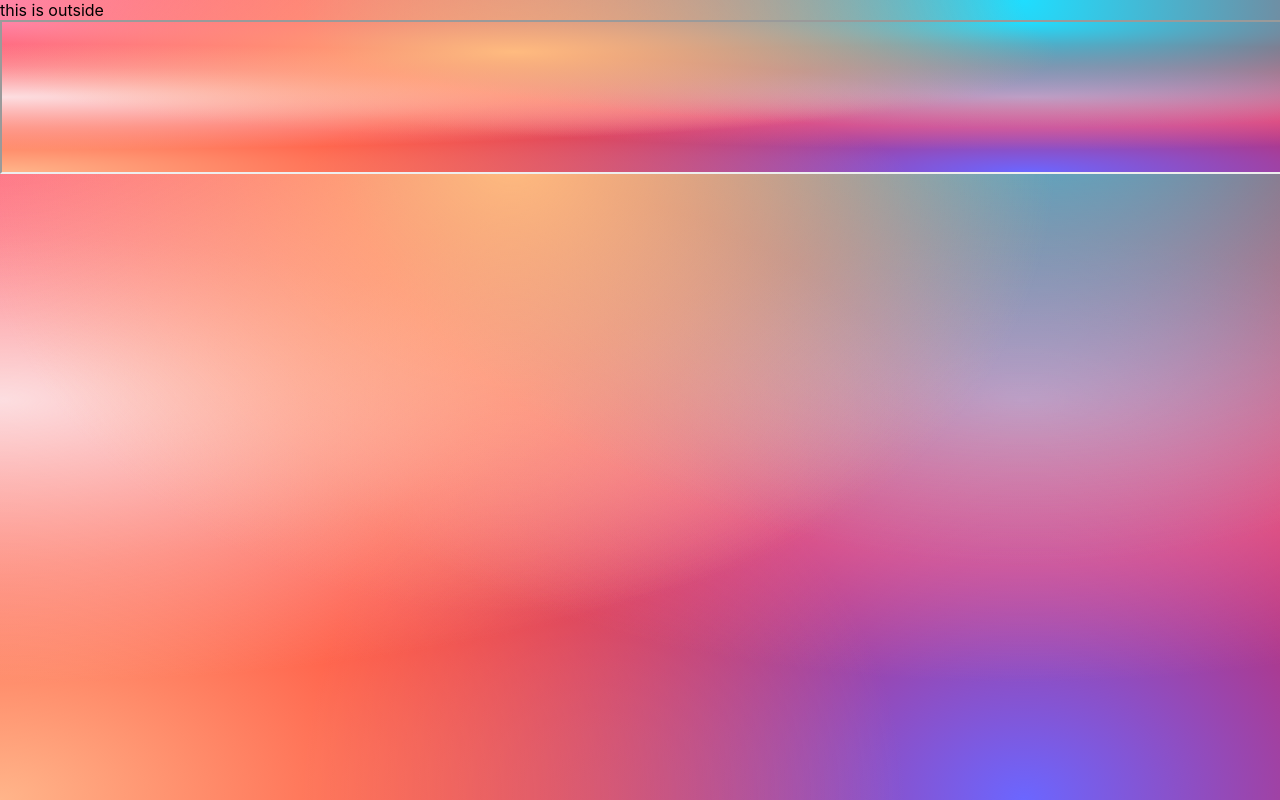
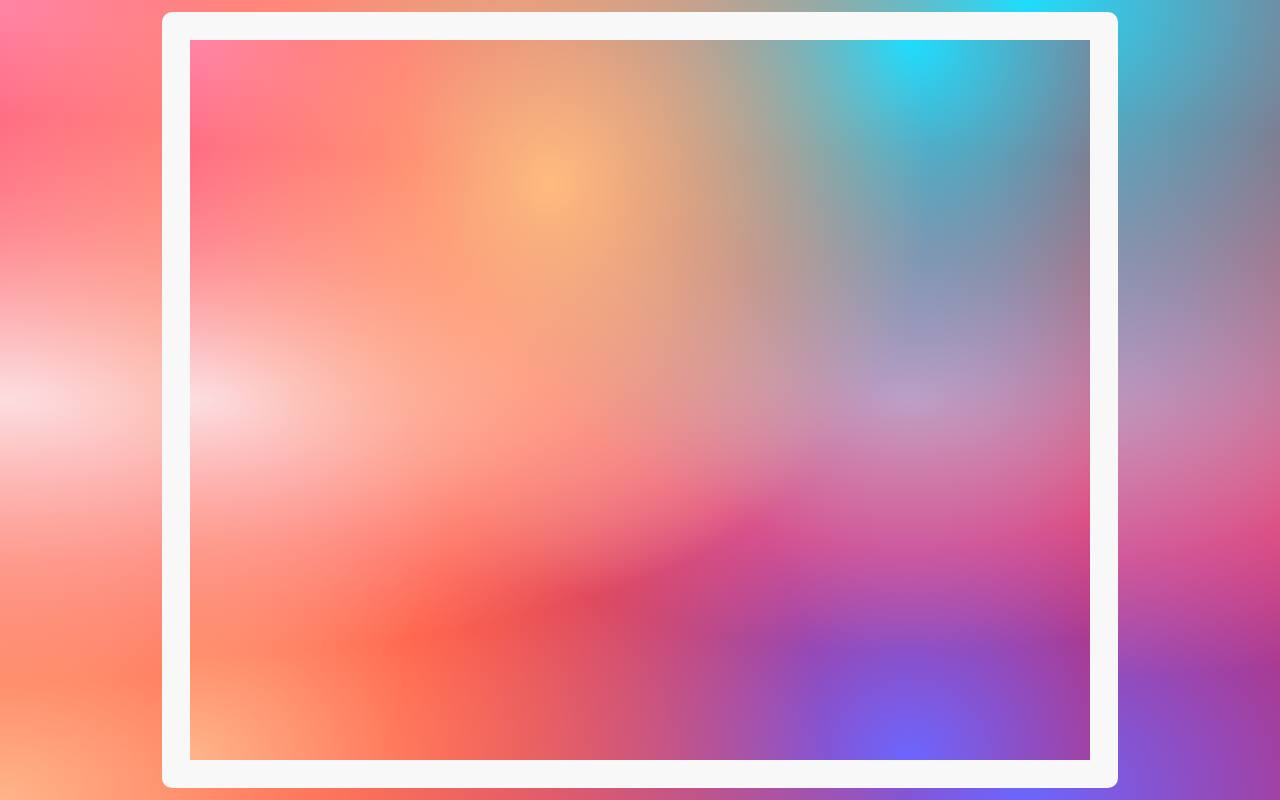
Before and after one commit to tejxv/tejxv.github.io, a React (Create React App) app: page /resume in a window 1280 px wide. Built offline with nearby package versions, Linux system fonts and the light colour scheme; a web font is replaced by a local one.

Commit message:
resume is nice

```diff
--- a/src/Resume.js
+++ b/src/Resume.js
@@ -3,10 +3,10 @@ import React from 'react';
 
 function Resume() {
     return (
-        <div className='pdfContainer'>
-        this is outside
-        <iframe title="Resume" src="Resume - Tejas Upadhyay.pdf" width="100%" height="100%">
-    </iframe>
+        <div className='flexbox'>
+            <div className='outerbox'><iframe title="Resume" src="Resume - Tejas Upadhyay.pdf" height="100%" width="100%" frameborder="0">
+    </iframe></div>
+
         </div>
     )
 }
```
Also changed, not shown: src/Home.css (line endings or trailing spaces).
